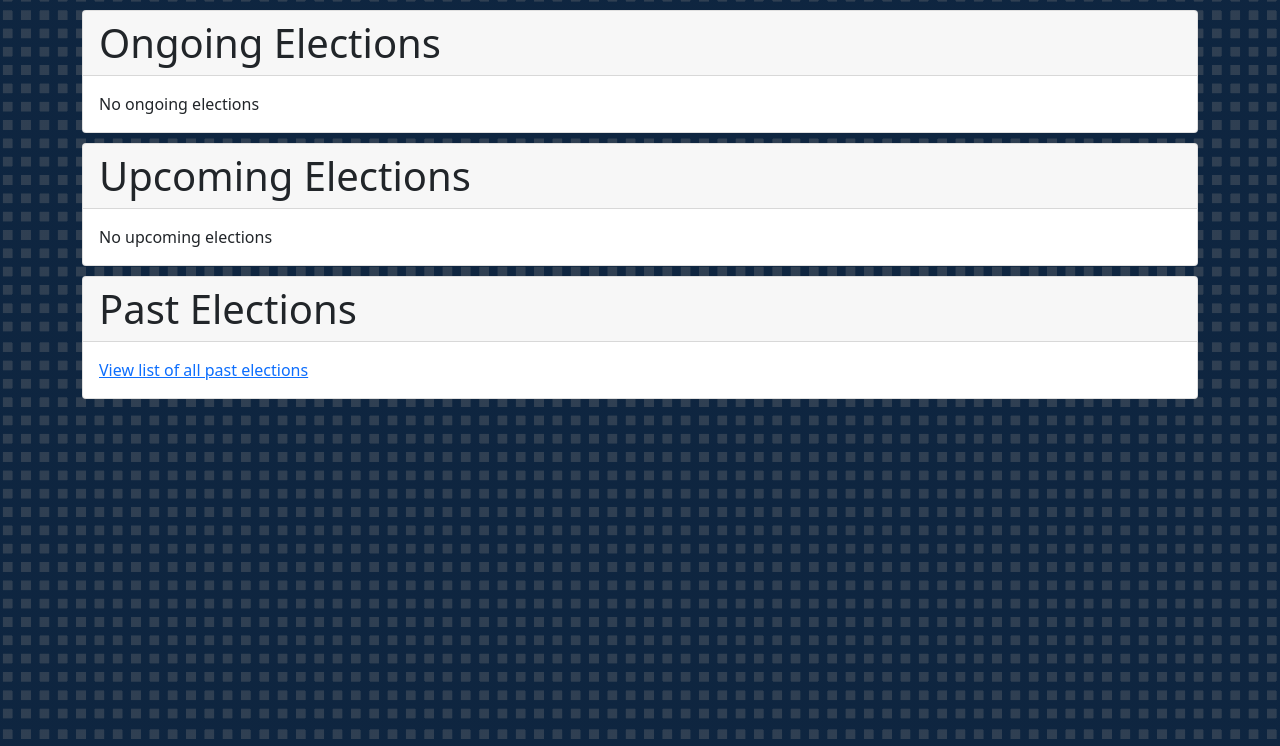
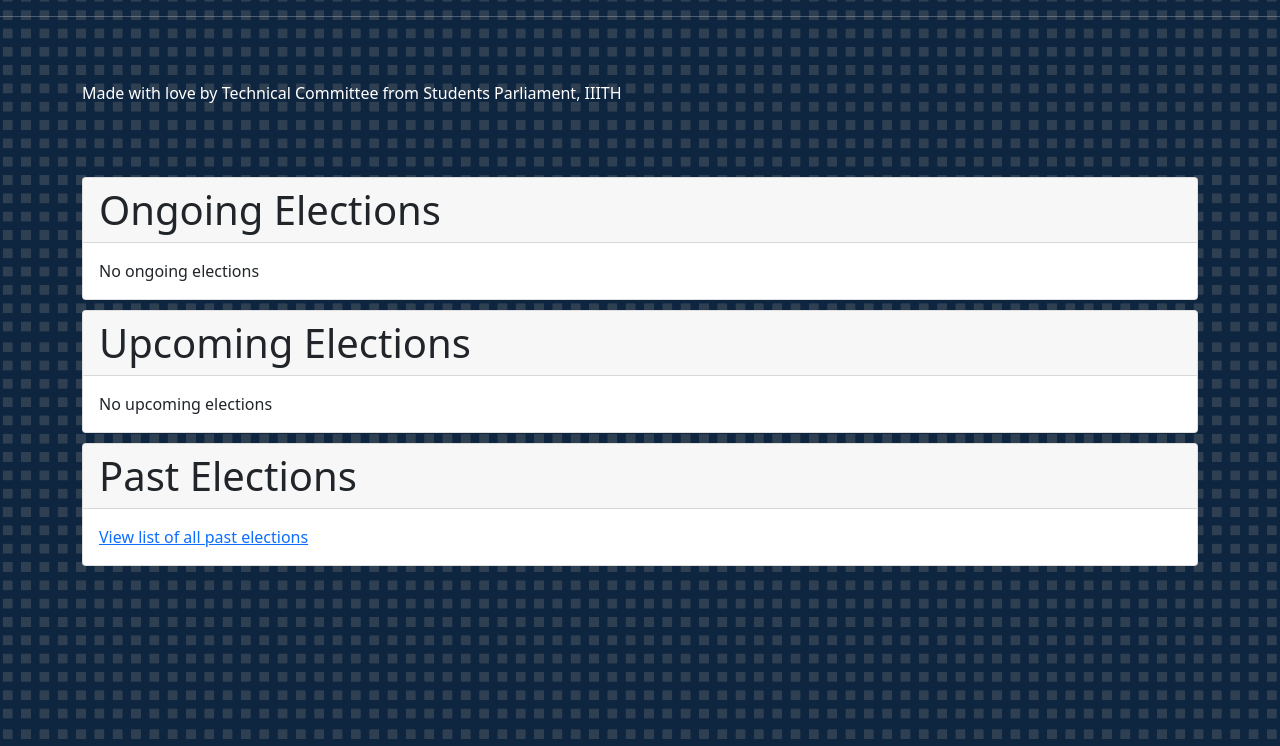
Before and after one commit to GaurangTandon/election-portal, a Flask app: page / in a window 1280 px wide. Shown: the part 54-800 px from the top of the page. Run offline with Flask 2, Linux system fonts and the light colour scheme; data that the repository does not hold is empty; some libraries are stand-ins or nearby versions.

Commit message:
added footer to base.html

```diff
--- a/backend/templates/base.html
+++ b/backend/templates/base.html
@@ -47,6 +47,15 @@
       </div>
     </div>
   </nav>
+  <hr class="featurette-divider" style="color: white;">
+  <footer class="py-5" style="color: white;" >
+    <div class="container">
+      <!-- <p class="float-end mb-1">
+        <a href="#">Back to top</a>
+      </p> -->
+      <p class="mb-1">Made with love by Technical Committee from Students Parliament, IIITH</p>
+    </div>
+  </footer>
     {% block content %}
     {% endblock %}
     <script src="{{ url_for('static', filename= 'js/dropdown.js') }}"></script>
```
